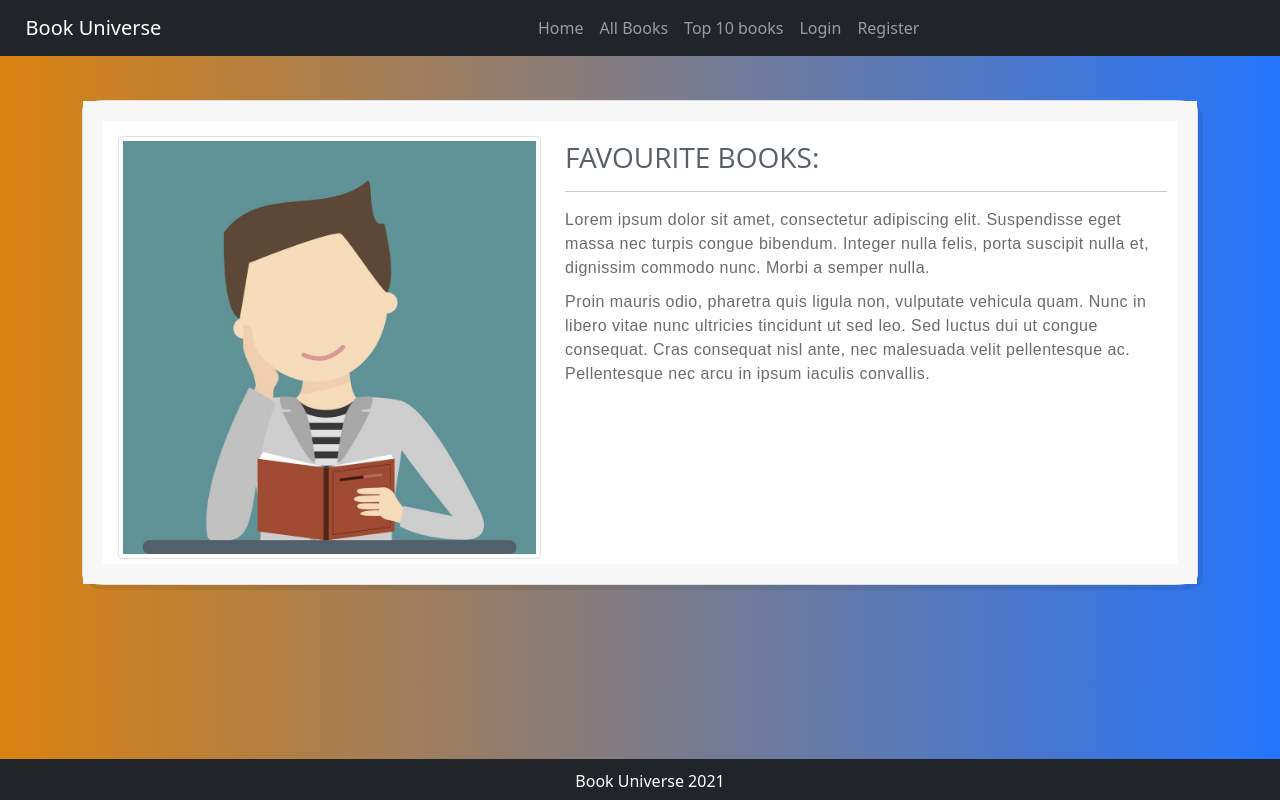
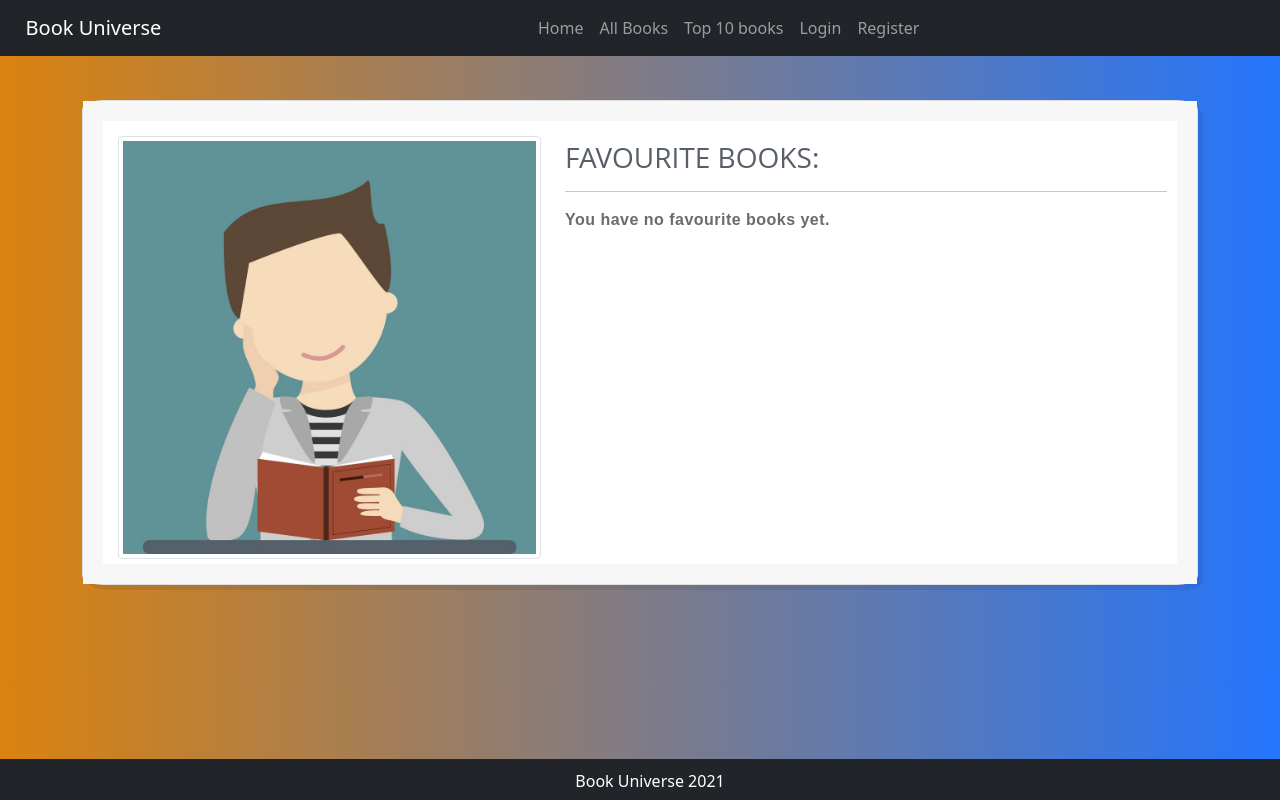
Before and after one commit to lucroselen/book-universe, a React (Create React App) app: page /profile in a window 1280 px wide. Built offline with nearby package versions, Linux system fonts and the light colour scheme; no server answers.

Commit message:
profile update (no fav books)

```diff
--- a/src/components/Profile/Profile.js
+++ b/src/components/Profile/Profile.js
@@ -33,17 +33,7 @@ const Profile = () => {
 
                 <hr />
                 <p>
-                  Lorem ipsum dolor sit amet, consectetur adipiscing elit.
-                  Suspendisse eget massa nec turpis congue bibendum. Integer
-                  nulla felis, porta suscipit nulla et, dignissim commodo nunc.
-                  Morbi a semper nulla.
-                </p>
-                <p>
-                  Proin mauris odio, pharetra quis ligula non, vulputate
-                  vehicula quam. Nunc in libero vitae nunc ultricies tincidunt
-                  ut sed leo. Sed luctus dui ut congue consequat. Cras consequat
-                  nisl ante, nec malesuada velit pellentesque ac. Pellentesque
-                  nec arcu in ipsum iaculis convallis.
+                  <strong>You have no favourite books yet.</strong>
                 </p>
               </div>
             </div>
```
